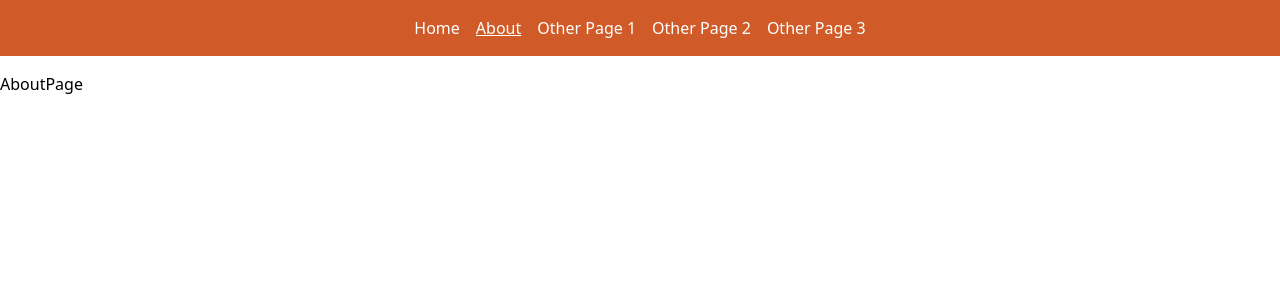
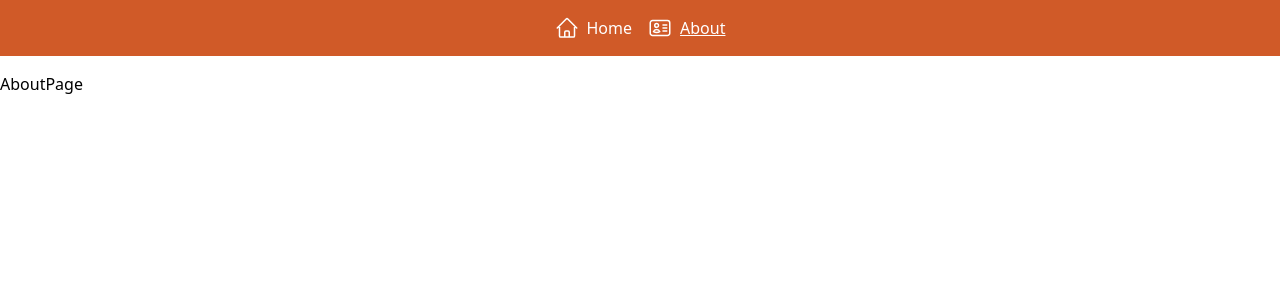
Before and after one commit to ludovicanselin/react-projet-nexa, a React (Vite) app: page /about in a window 1280 px wide. Shown: the top 300 px of the page. Built offline with nearby package versions, Linux system fonts and the light colour scheme.

Commit message:
Refactor Navbar to use a dynamic navigation link array
Replaced hardcoded navigation links with a dynamic array for scalability and cleaner code. Added icons to navigation items to enhance the user interface. Updated click behavior to close the menu when a link is clicked.

```diff
--- a/src/components/layout/Navbar.jsx
+++ b/src/components/layout/Navbar.jsx
@@ -1,6 +1,18 @@
 import {NavLink} from "react-router";
 import {useState} from "react";
-import {Bars3Icon, XMarkIcon} from "@heroicons/react/24/outline"
+import {Bars3Icon, HomeIcon, IdentificationIcon, XMarkIcon} from "@heroicons/react/24/outline"
+
+const navLink = [
+    {
+        path: "/",
+        label: "Home",
+        icon: <HomeIcon className={`size-6`}/>
+    }, {
+        path: "/about",
+        label: "About",
+        icon: <IdentificationIcon className={`size-6`}/>
+    }
+]
 
 export default function Navbar() {
 
@@ -16,36 +28,18 @@ export default function Navbar() {
                 </button>
 
                 <ul className={`flex flex-col justify-center gap-4 ${!open && "hidden"} md:flex md:flex-row`}>
-                    <li>
-                        <NavLink to="/"
-                                 className={({isActive}) => isActive && "underline"}>
-                            Home
-                        </NavLink>
-                    </li>
-                    <li>
-                        <NavLink to="/about"
-                                 className={({isActive}) => isActive && "underline"}>
-                            About
-                        </NavLink>
-                    </li>
-                    <li>
-                        <NavLink to="/other-page1"
-                                 className={({isActive}) => isActive && "underline"}>
-                            Other Page 1
-                        </NavLink>
-                    </li>
-                    <li>
-                        <NavLink to="/other-page2"
-                                 className={({isActive}) => isActive && "underline"}>
-                            Other Page 2
-                        </NavLink>
-                    </li>
-                    <li>
-                        <NavLink to="/other-page3"
-                                 className={({isActive}) => isActive && "underline"}>
-                            Other Page 3
-                        </NavLink>
-                    </li>
+                    {navLink.map((link) => (
+                        <li key={link.label}>
+                            <NavLink to={link.path}
+                                     onClick={() => setOpen(false)}
+                                     className={({isActive}) => {
+                                         return `${isActive && "underline"} flex flex-row gap-2`
+                                     }}>
+                                <span>{link.icon}</span>
+                                <span>{link.label}</span>
+                            </NavLink>
+                        </li>
+                    ))}
                 </ul>
             </nav>
         </>
```
